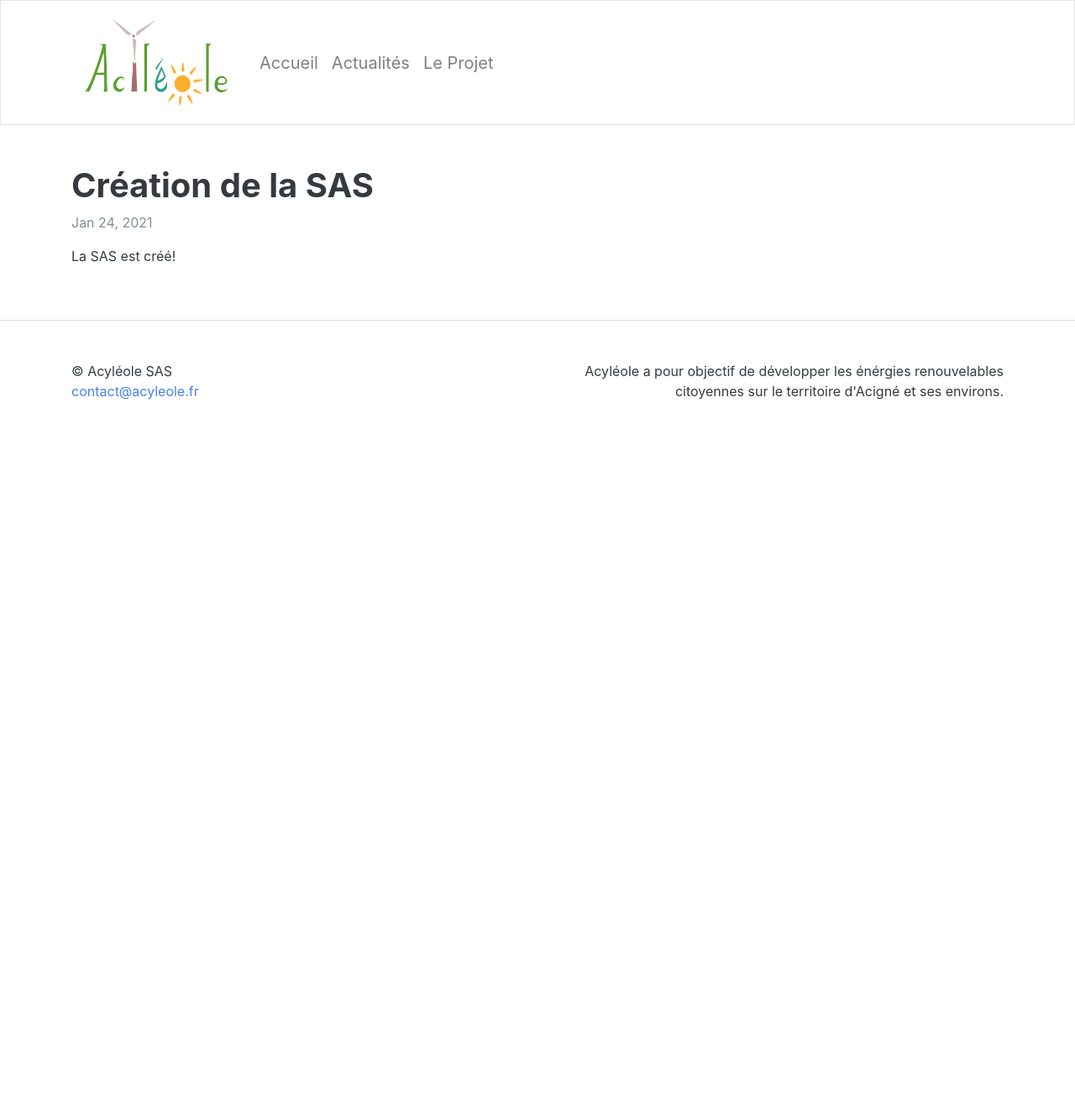
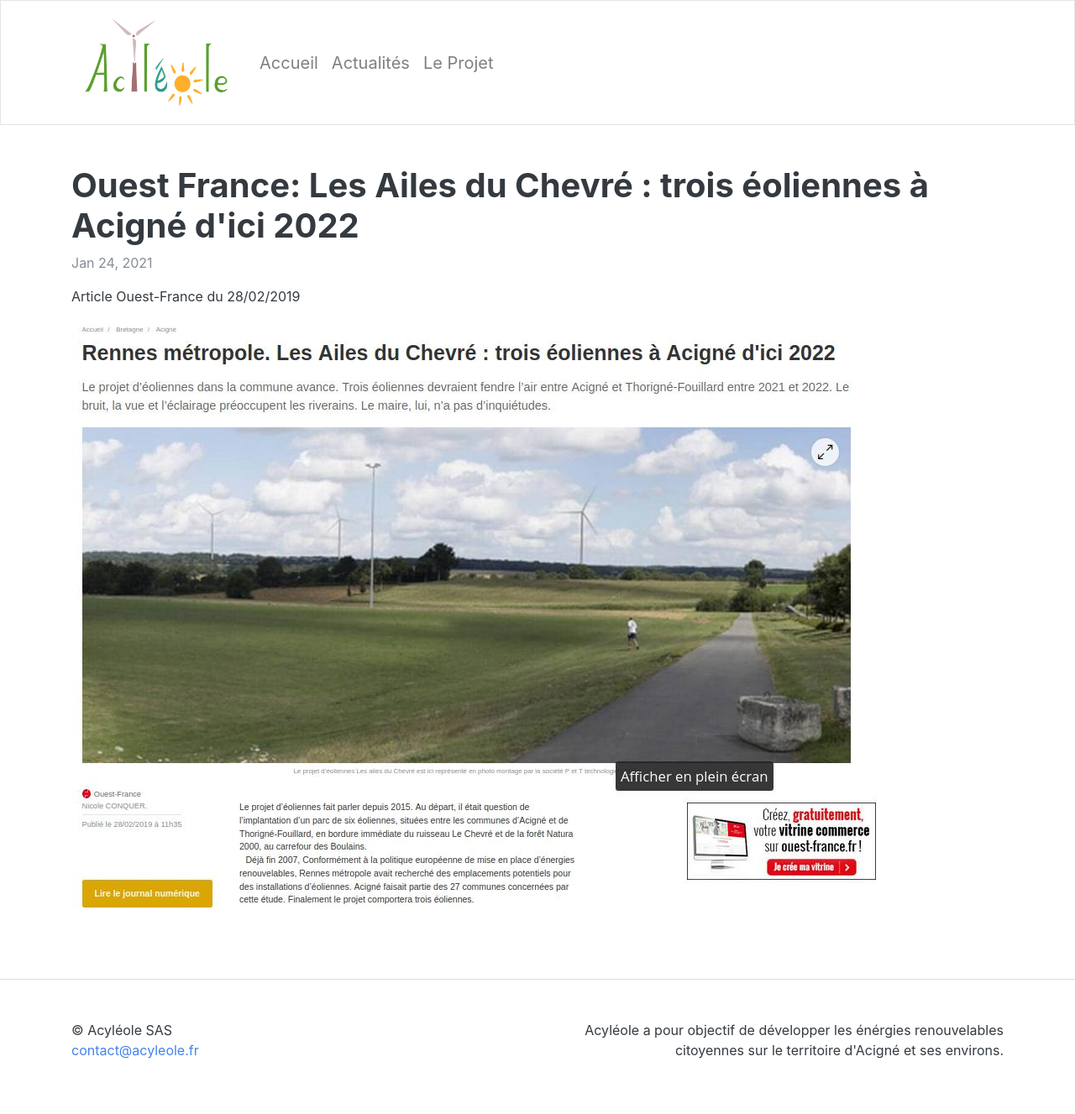
Before and after one commit to acyleole/beta, a Jekyll site: the page built from _posts/2021-01-25-ouestfrance.md, in a window 1280 px wide. Shown: the whole page at 84% size. Built offline with Jekyll 4.4.1, drawn with Linux system fonts in a browser that asks for light colours; before the commit the page ends 900 px from its top, so only the background shows below that.

Commit message:
Addition article OF

```diff
--- a/_posts/2021-01-25-ouestfrance.md
+++ b/_posts/2021-01-25-ouestfrance.md
@@ -1,7 +1,10 @@
 ---
 layout: post
-title:  "Création de la SAS"
+title:  "Ouest France: Les Ailes du Chevré : trois éoliennes à Acigné d'ici 2022"
 date:   2021-01-24 14:53:03 +0100
 categories:
 ---
-La SAS est créé!
+Article Ouest-France du 28/02/2019
+
+<img src="{{ "/assets/images/OF-28-02-2019.jpg" | relative_url }}"
+     style="float: center; margin-bottom: 20px;"/>
```
Also changed, not shown: assets/images/OF-01-03-2019.jpg (added), assets/images/OF-08-07-2017.jpg (added), assets/images/OF-28-02-2019.jpg (added).
